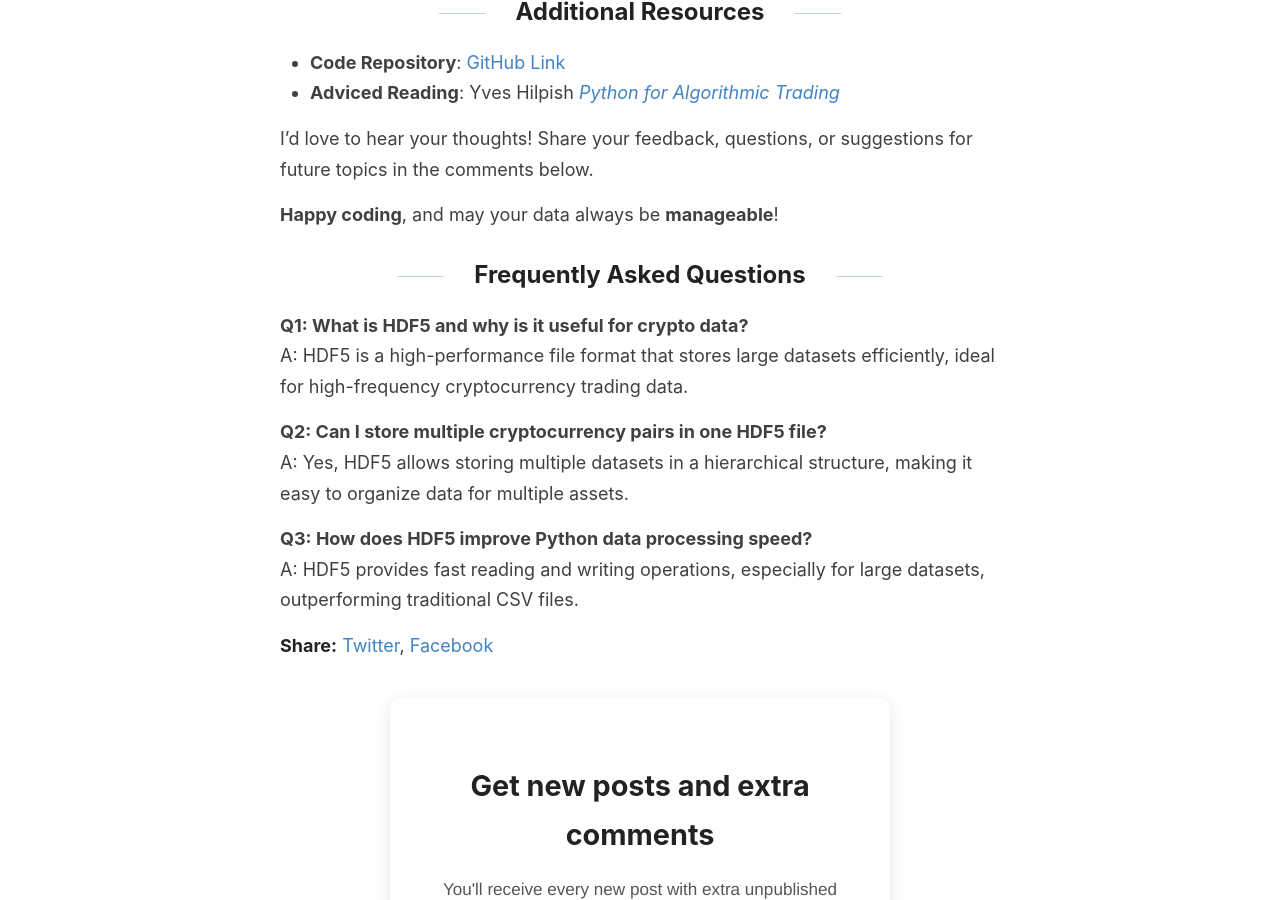
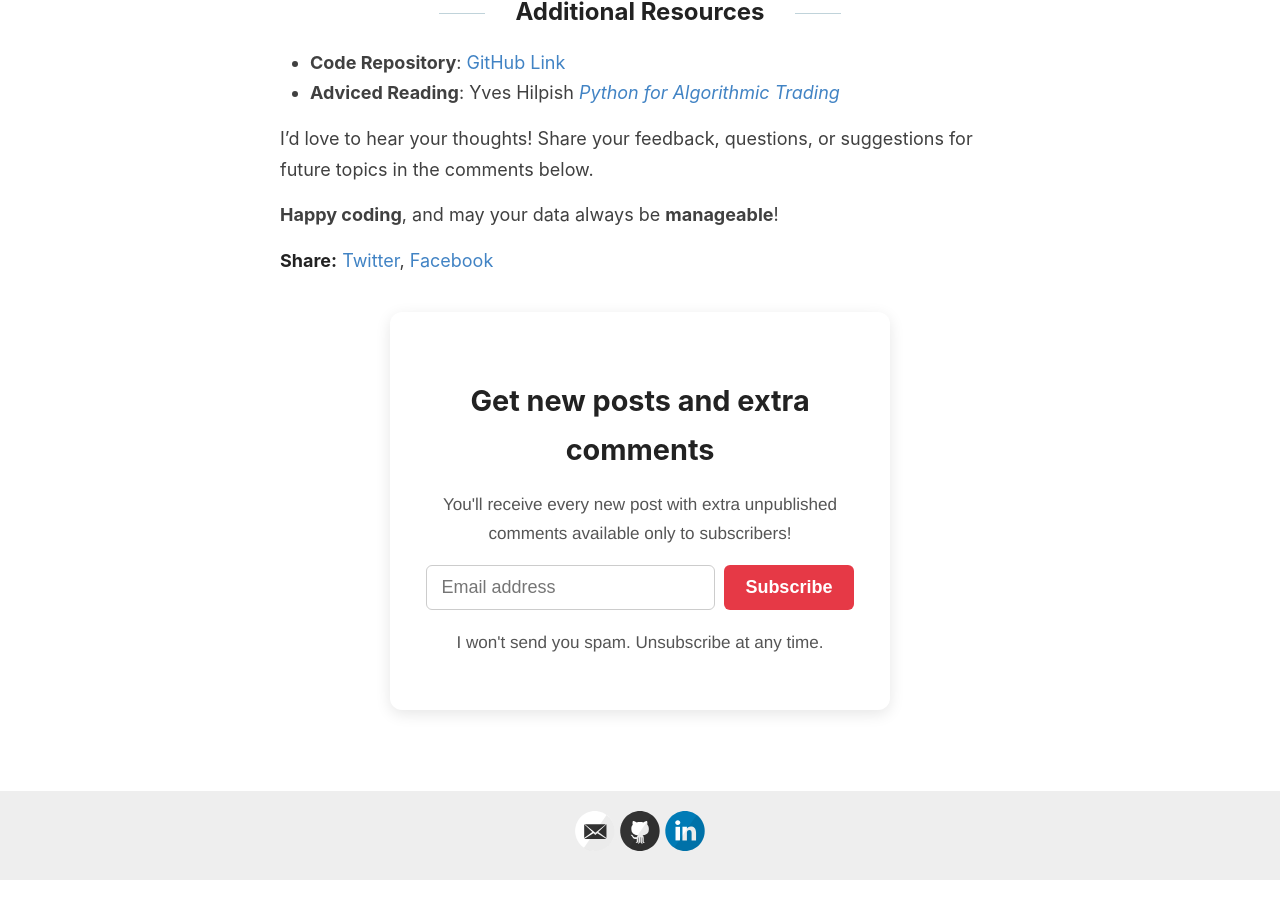
Before and after one commit to Zaltarba/blog, a Jekyll site: the page built from _posts/2024-08-18-DataBaseCreation.md, in a window 1280 px wide and 900 px high, scrolled down 5795 px. Built offline with Jekyll 4.4.1, drawn with Linux system fonts in a browser that asks for light colours; comment, search, counter and statistics services are not loaded.

Commit message:
Update 2024-08-18-DataBaseCreation.md

```diff
--- a/_posts/2024-08-18-DataBaseCreation.md
+++ b/_posts/2024-08-18-DataBaseCreation.md
@@ -203,47 +203,3 @@ Moreover, you can expand your database by storing additional cryptocurrency pair
 I'd love to hear your thoughts! Share your feedback, questions, or suggestions for future topics in the comments below.
 
 **Happy coding**, and may your data always be **manageable**!
-
-## Frequently Asked Questions
-
-**Q1: What is HDF5 and why is it useful for crypto data?**
-A: HDF5 is a high-performance file format that stores large datasets efficiently, ideal for high-frequency cryptocurrency trading data.
-
-**Q2: Can I store multiple cryptocurrency pairs in one HDF5 file?**
-A: Yes, HDF5 allows storing multiple datasets in a hierarchical structure, making it easy to organize data for multiple assets.
-
-**Q3: How does HDF5 improve Python data processing speed?**
-A: HDF5 provides fast reading and writing operations, especially for large datasets, outperforming traditional CSV files.
-
-<script type="application/ld+json">
-{
-  "@context": "https://schema.org",
-  "@type": "FAQPage",
-  "mainEntity": [
-    {
-      "@type": "Question",
-      "name": "What is HDF5 and why is it useful for crypto data?",
-      "acceptedAnswer": {
-        "@type": "Answer",
-        "text": "HDF5 is a high-performance file format that stores large datasets efficiently, ideal for high-frequency cryptocurrency trading data."
-      }
-    },
-    {
-      "@type": "Question",
-      "name": "Can I store multiple cryptocurrency pairs in one HDF5 file?",
-      "acceptedAnswer": {
-        "@type": "Answer",
-        "text": "Yes, HDF5 allows storing multiple datasets in a hierarchical structure, making it easy to organize data for multiple assets."
-      }
-    },
-    {
-      "@type": "Question",
-      "name": "How does HDF5 improve Python data processing speed?",
-      "acceptedAnswer": {
-        "@type": "Answer",
-        "text": "HDF5 provides fast reading and writing operations, especially for large datasets, outperforming traditional CSV files."
-      }
-    }
-  ]
-}
-</script>
```
